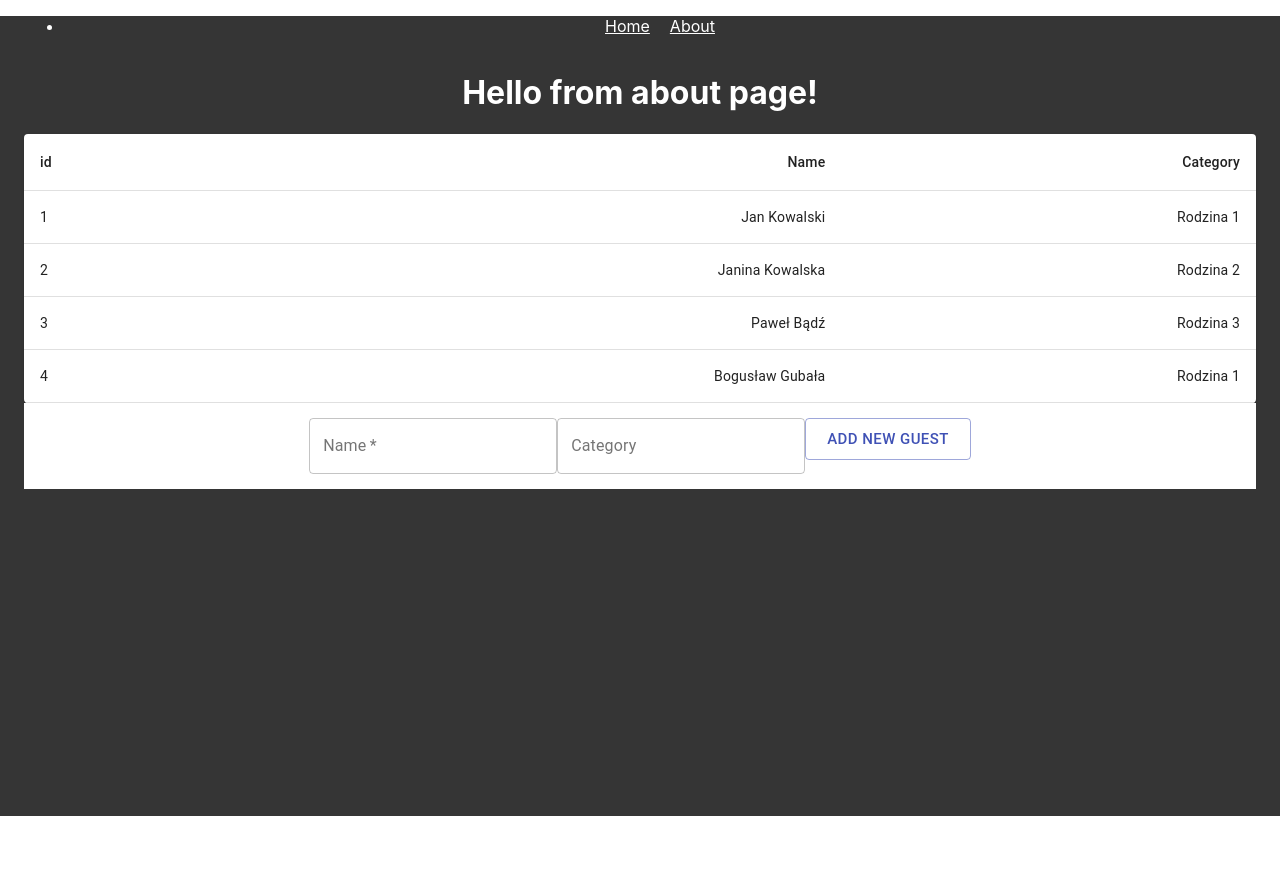
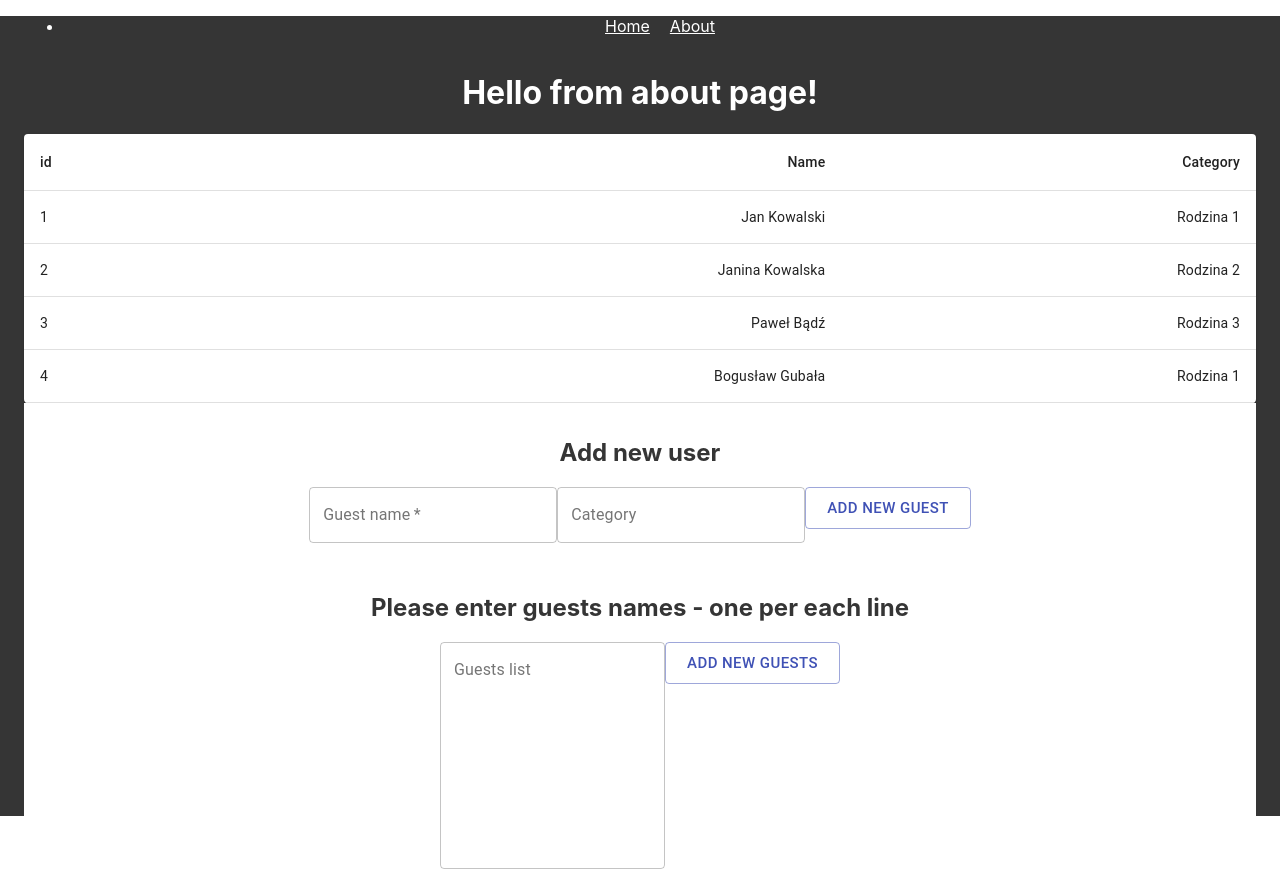
Before and after one commit to AndKorbiel/event-seats-planner, a React (Create React App) app in the folder client/: page /about in a window 1280 px wide. Before the commit the page ends 816 px from the top, so only its background shows below. Built offline with nearby package versions, Linux system fonts and the light colour scheme.

Commit message:
Add guests list

```diff
--- /dev/null
+++ b/client/src/components/Guest-input-controller.js
@@ -0,0 +1,122 @@
+import { Component } from 'react';
+import { connect } from 'react-redux';
+import { addNewGuest, addNewGuestsList } from '../redux/actions'
+import GuestInput from './Guest-input'
+import GuestInputMultiline from './Guest-input-mulitline'
+
+class GuestInputController extends Component {
+    state = {
+        guestName: '',
+        category: '',
+        showGuestNameError: false,
+        guestsListArray: []
+    }
+
+    handleChange = (e) => {
+        const name = e.target.name;
+        const value = e.target.value;
+
+        let { guestName, category } = this.state;
+
+        if (name === 'Guest name') {
+            guestName = value;
+        } else {
+            category = value;
+        }
+
+        this.setState({
+            guestName,
+            category
+        })
+
+        setTimeout(() => {
+            this.vaildateInputs()
+        }, 10)
+    }
+
+    debounce = (callback, delay) => {
+        let timeout;
+        return function () {
+            clearTimeout(timeout);
+            timeout = setTimeout(callback, delay);
+        }
+    }
+
+    handleChangeList = e => {
+        if (!this.debouncedFn) {
+            this.debouncedFn = this.debounce(() => {
+                const value = e.target.value.split(/\r?\n/);
+                this.setState({
+                    guestsListArray: value
+                })
+            }, 500);
+        }
+
+        this.debouncedFn();
+    }
+
+    vaildateInputs = () => {
+        let value = true
+        if (this.state.guestName) {
+            value = false
+        }
+
+        this.setState({
+            showGuestNameError: value
+        })
+
+        return value
+    }
+
+    triggerAddNewGuest = () => {
+        const validateError = this.vaildateInputs();
+
+        if (!validateError) {
+            const guest = {
+                guestName: this.state.guestName,
+                category: this.state.category
+            }
+            this.props.addNewGuest(guest)
+        }
+    }
+
+    triggerAddGuestList = () => {
+        let guestListFormatted = [];
+        this.state.guestsListArray.forEach(guest => {
+            if (guest.length > 1) {
+                guestListFormatted.push({
+                    id: '',
+                    guestName: guest,
+                    category: ''
+                })
+            }
+        })
+        console.log(guestListFormatted)
+        this.props.addGuestsList(guestListFormatted)
+    }
+
+    render() {
+        return (
+            <div>
+                <GuestInput
+                    guestName={this.state.guestName}
+                    category={this.state.category}
+                    showGuestNameError={this.state.showGuestNameError}
+                    handleChange={this.handleChange}
+                    vaildateInputs={this.vaildateInputs}
+                    triggerAddNewGuest={this.triggerAddNewGuest}
+                />
+                <GuestInputMultiline handleChange={this.handleChangeList} triggerAddGuestList={this.triggerAddGuestList} />
+            </div>
+        )
+    }
+}
+
+const mapDispatchToProps = dispatch => {
+    return {
+        addNewGuest: guest => { dispatch(addNewGuest(guest)) },
+        addGuestsList: guestsList => { dispatch(addNewGuestsList(guestsList)) }
+    }
+}
+
+export default GuestInputController = connect(null, mapDispatchToProps)(GuestInputController);
--- /dev/null
+++ b/client/src/components/Guest-input-mulitline.js
@@ -0,0 +1,25 @@
+import TextField from '@material-ui/core/TextField';
+import Button from '@material-ui/core/Button';
+
+export default function GuestInputMultiline(props) {
+    return (
+        <div className="user-input-group">
+            <h2>Please enter guests names - one per each line</h2>
+            <form autoComplete="off">
+                <TextField
+                    id="outlined-multiline-static"
+                    label="Guests list"
+                    multiline
+                    rows={10}
+                    variant="outlined"
+                    name="Guests list"
+                    value={props.guestsListArray}
+                    onKeyUp={e => props.handleChange(e)}
+                />
+                <Button variant="outlined" color="primary" size="large" onClick={() => props.triggerAddGuestList()}>
+                    Add new guests
+                </Button>
+            </form>
+        </div>
+    )
+}
--- a/client/src/components/Guest-input.js
+++ b/client/src/components/Guest-input.js
@@ -1,62 +1,33 @@
 import TextField from '@material-ui/core/TextField';
 import Button from '@material-ui/core/Button';
-import { Component } from 'react';
-import { connect } from 'react-redux';
 
-class GuestInput extends Component {
-    state = {
-        firstName: '',
-        category: '',
-        firstNameError: false
-    }
-
-    handleChange = (e) => {
-        let value = e.target.value;
-
-        this.setState({
-            firstName: value
-        })
-    }
-
-    vaildateInputs = () => {
-        let value = false
-        if (!this.state.firstName) {
-            value = true
-        }
-
-        this.setState({
-            firstNameError: value
-        })
-    }
-
-    render() {
+export default function GuestInput(props) {
     return (
-            <div className="user-input-group" >
+        <div className="user-input-group">
+            <h2>Add new user</h2>
             <form autoComplete="off">
                 <TextField
                     required
-                        error={this.state.firstNameError}
-                        id="outlined-basic"
-                        label="Name"
-                        value={this.state.firstName}
-                        onChange={e => this.handleChange(e)}
-                        helperText={this.state.firstNameError ? 'Error' : ''}
+                    error={props.showGuestNameError}
+                    className="outlined-basic"
+                    label="Guest name"
+                    name="Guest name"
+                    value={props.guestName}
+                    onChange={e => props.handleChange(e)}
+                    helperText={props.showGuestNameError ? 'This field is required' : ''}
                     variant="outlined"
                 />
-                    <TextField id="outlined-basic" label="Category" variant="outlined" />
-                    <Button variant="outlined" color="primary" size="large" onClick={() => this.vaildateInputs()}>
+                <TextField
+                    className="outlined-basic"
+                    label="Category"
+                    name="Category"
+                    variant="outlined"
+                    onChange={e => props.handleChange(e)}
+                />
+                <Button variant="outlined" color="primary" size="large" onClick={() => props.triggerAddNewGuest()}>
                     Add new guest
                 </Button>
             </form>
         </div>
     )
 }
-}
-
-const mapDispatchToProps = dispatch => {
-    return {
-        addNewUser: user => { dispatch(addNewUser(user)) }
-    }
-}
-
-export default GuestInput = connect(null, mapDispatchToProps)(GuestInput);
--- a/client/src/components/Guest-list.js
+++ b/client/src/components/Guest-list.js
@@ -28,7 +28,7 @@ function GuestList(props) {
                                     <TableCell component="th" scope="row">
                                         {index + 1}
                                     </TableCell>
-                                    <TableCell align="right">{guest.name}</TableCell>
+                                    <TableCell align="right">{guest.guestName}</TableCell>
                                     <TableCell align="right">{guest.category}</TableCell>
                                 </TableRow>
                             )
--- a/client/src/redux/actions.js
+++ b/client/src/redux/actions.js
@@ -1,4 +1,4 @@
-import { TEST_ACTION_TYPE, TEST_ACTION_TYPE_REQUEST } from './types/types';
+import { TEST_ACTION_TYPE, TEST_ACTION_TYPE_REQUEST, ADD_NEW_GUEST, ADD_NEW_GUESTS_LIST } from './types/types';
 
 export function testActionRequest() {
     return {
@@ -12,3 +12,17 @@ export function testAction(value) {
         payload: value
     }
 }
+
+export function addNewGuest(guest) {
+    return {
+        type: ADD_NEW_GUEST,
+        payload: guest
+    }
+}
+
+export function addNewGuestsList(guestsList) {
+    return {
+        type: ADD_NEW_GUESTS_LIST,
+        payload: guestsList
+    }
+}
--- a/client/src/redux/reducers.js
+++ b/client/src/redux/reducers.js
@@ -1,4 +1,4 @@
-import { testAction } from './actions';
+import { TEST_ACTION_TYPE, ADD_NEW_GUEST, ADD_NEW_GUESTS_LIST } from './types/types';
 
 const initialState = {
     value: 'Test value',
@@ -6,22 +6,22 @@ const initialState = {
         [
             {
                 id: 1,
-                name: "Jan Kowalski",
+                guestName: "Jan Kowalski",
                 category: "Rodzina 1"
             },
             {
                 id: 2,
-                name: "Janina Kowalska",
+                guestName: "Janina Kowalska",
                 category: "Rodzina 2"
             },
             {
                 id: 3,
-                name: "Paweł Bądź",
+                guestName: "Paweł Bądź",
                 category: "Rodzina 3"
             },
             {
                 id: 4,
-                name: "Bogusław Gubała",
+                guestName: "Bogusław Gubała",
                 category: "Rodzina 1"
             },
         ]
@@ -29,10 +29,28 @@ const initialState = {
 
 export function mainReducer(state = initialState, action) {
     switch (action.type) {
-        case 'TEST_ACTION_TYPE':
+        case TEST_ACTION_TYPE:
             return {
                 ...state,
                 value: action.payload
+            }
+
+        case ADD_NEW_GUEST:
+            return {
+                ...state,
+                guestList: [
+                    ...state.guestList,
+                    action.payload
+                ]
+            }
+
+        case ADD_NEW_GUESTS_LIST:
+            return {
+                ...state,
+                guestList: [
+                    ...state.guestList,
+                    ...action.payload
+                ]
             }
 
         default:
--- a/client/src/redux/types/types.js
+++ b/client/src/redux/types/types.js
@@ -1,2 +1,4 @@
 export const TEST_ACTION_TYPE_REQUEST = 'TEST_ACTION_TYPE_REQUEST';
 export const TEST_ACTION_TYPE = 'TEST_ACTION_TYPE';
+export const ADD_NEW_GUEST = 'ADD_NEW_GUEST';
+export const ADD_NEW_GUESTS_LIST = 'ADD_NEW_GUESTS_LIST';
--- a/client/src/styles/App.css
+++ b/client/src/styles/App.css
@@ -10,6 +10,10 @@ a {
   margin: 0 10px;
 }
 
+h2 {
+  color: #353535;
+}
+
 .user-input-group {
   background: #fff;
   padding: 15px;
--- a/client/src/views/About.js
+++ b/client/src/views/About.js
@@ -1,5 +1,5 @@
 import GuestList from '../components/Guest-list';
-import GuestInput from '../components/Guest-input';
+import GuestInputController from '../components/Guest-input-controller';
 
 import { makeStyles } from '@material-ui/core/styles';
 import Grid from '@material-ui/core/Grid';
@@ -24,7 +24,7 @@ export function About() {
                 <Grid item xs={12}>
                     <h1>Hello from about page!</h1>
                     <GuestList />
-                    <GuestInput />
+                    <GuestInputController />
                 </Grid>
             </Grid>
         </div>
```
Lines whose indentation alone changed are shown as unchanged.
